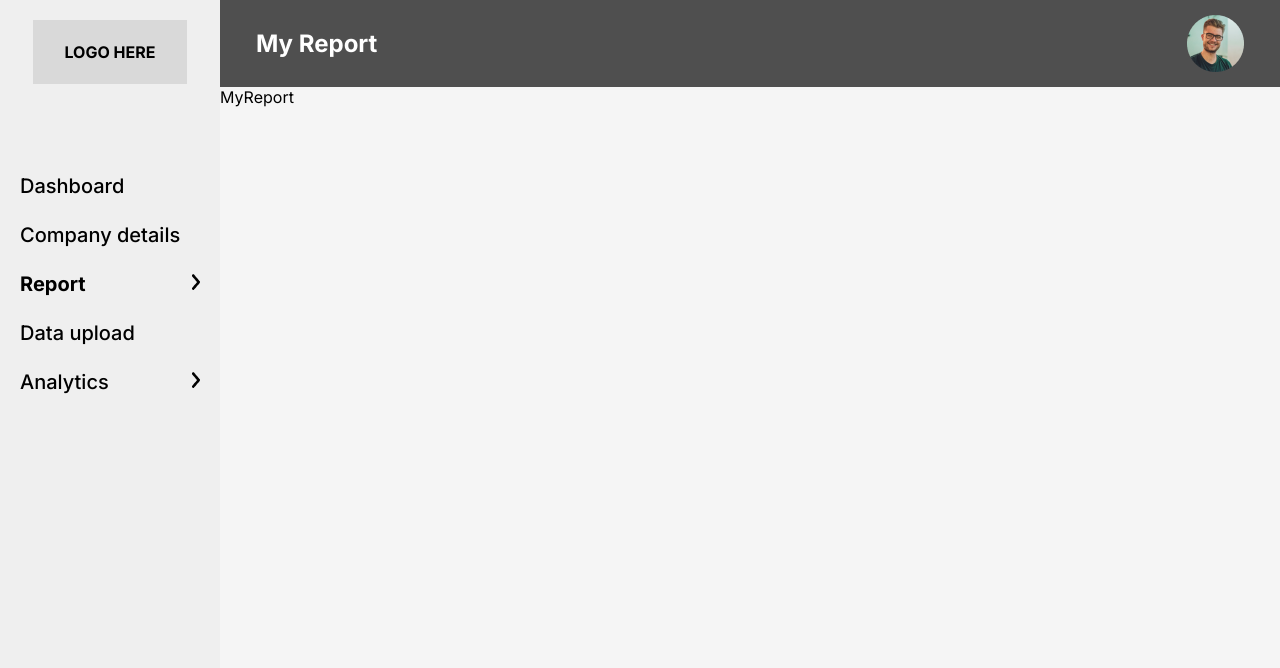
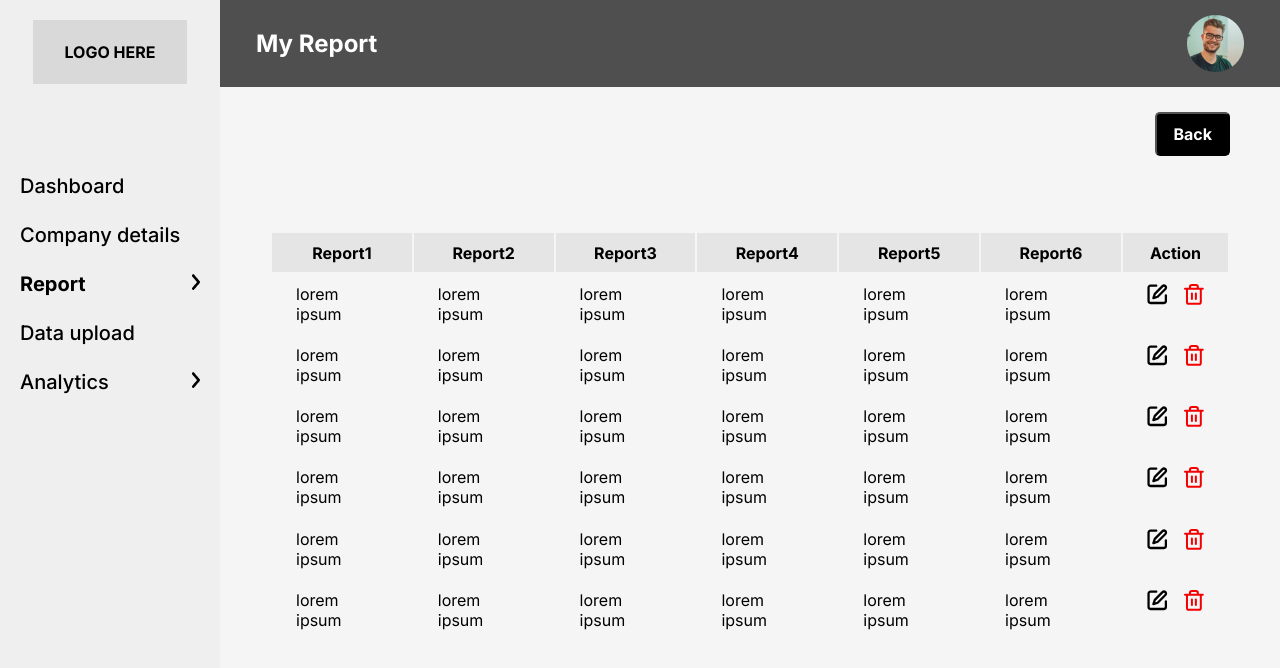
Before and after one commit to TT8-React/team-3, a React (Create React App) app: page /report/view-all-reports in a window 1280 px wide. Shown: the top 668 px of the page. Built offline with nearby package versions, Linux system fonts and the light colour scheme.

Commit message:
finish my report page and change table style

```diff
--- a/src/components/Button/index.js
+++ b/src/components/Button/index.js
@@ -1,7 +1,7 @@
 import styled from "styled-components";
 import React from "react";
 
-const Button = ({ children}) => {
+const Button = ({ children }) => {
   return <ButtonStyle>{children}</ButtonStyle>;
 };
 
@@ -18,7 +18,8 @@ export const ButtonStyle = styled.button`
 
   transition: 0.3s box-shadow ease-in-out;
   &:hover{
-    box-shadow: inset 100vw 0 0 0 ${({theme})=> theme.pallet.light200};
-    transition: 0.6s box-shadow ease-in-out;
+    box-shadow: inset 10vw 0 0 0 ${({ theme }) => theme.pallet.light200};
+    transition: 0.5s box-shadow ease-in-out;
+    color: ${({ theme }) => theme.pallet.dark}
   }
 `;
--- a/src/components/Table/table.js
+++ b/src/components/Table/table.js
@@ -2,52 +2,38 @@ import styled, { css } from "styled-components";
 
 // ====================================
 // css units
-
-// $border-color: black;
-
 const tableRow = css`
   display: flex;
   width: 100%;
   justify-content: space-between;
-  /* gap: 4.5rem; */
-  /* background-color: #e5e5e5; */
 `;
 
 const tableCell = css`
   padding-block: 0.6rem;
   padding-inline: 1.5rem;
-  /* border-bottom: 1px solid black; */
-  /* width: 100%; */
-  /* &:not(:first-child) {
-    border-left: 1px solid black;
-  } */
 `;
 // ====================================
 // styled components
 
 export const Table = styled.table`
-  /* border: 1px solid black;
-  border-bottom-color: transparent; */
+  width: 100%;
 `;
 
 export const TableHead = styled.thead`
-  /* ${tableRow} */
   background-color: #e5e5e5;
 `;
 
 export const TableBody = styled.tbody``;
 
 export const TableRow = styled.tr`
-  /* ${tableRow}
-  flex: 1; */
+
 `;
 
 export const TableTitle = styled.th`
   ${tableCell}
 `;
 export const TableField = styled.td`
-  ${tableCell}/* text-align: center;  */
-  /* border: 1px solid; */
+  ${tableCell}
 `;
 
 export const ActionField = styled(TableField)`
@@ -55,5 +41,8 @@ export const ActionField = styled(TableField)`
   justify-content: center;
   gap: 1rem;
   align-items: center;
-  /* border: 1px solid black; */
+
+  svg{
+    cursor: pointer;
+  }
 `;
--- a/src/pages/MyReport/index.jsx
+++ b/src/pages/MyReport/index.jsx
@@ -1,10 +1,25 @@
 import React from 'react'
+import Button from '../../components/Button'
+import CustomLink from '../../components/CustomLink'
+// components
+import Table from '../../components/Table'
 // layout
 import dashboardLayout from '../../layouts/DashboardPages'
+import { PATHS } from '../../routes'
+import Style from './style'
 
 const MyReport = () => {
     return (
-        <div>MyReport</div>
+        <Style>
+            <div className="back_container">
+                <CustomLink to={PATHS.REPORT}>
+                    <Button>
+                        Back
+                    </Button>
+                </CustomLink>
+            </div>
+            <Table />
+        </Style>
     )
 }
 
--- /dev/null
+++ b/src/pages/MyReport/style.js
@@ -0,0 +1,14 @@
+import styled from "styled-components";
+
+const Style = styled.div`
+    padding: 25px 50px;
+
+    .back_container{
+        display: flex;
+        justify-content: flex-end;
+        align-items: center;
+        margin-bottom: 75px;
+    }
+`
+
+export default Style;
```
